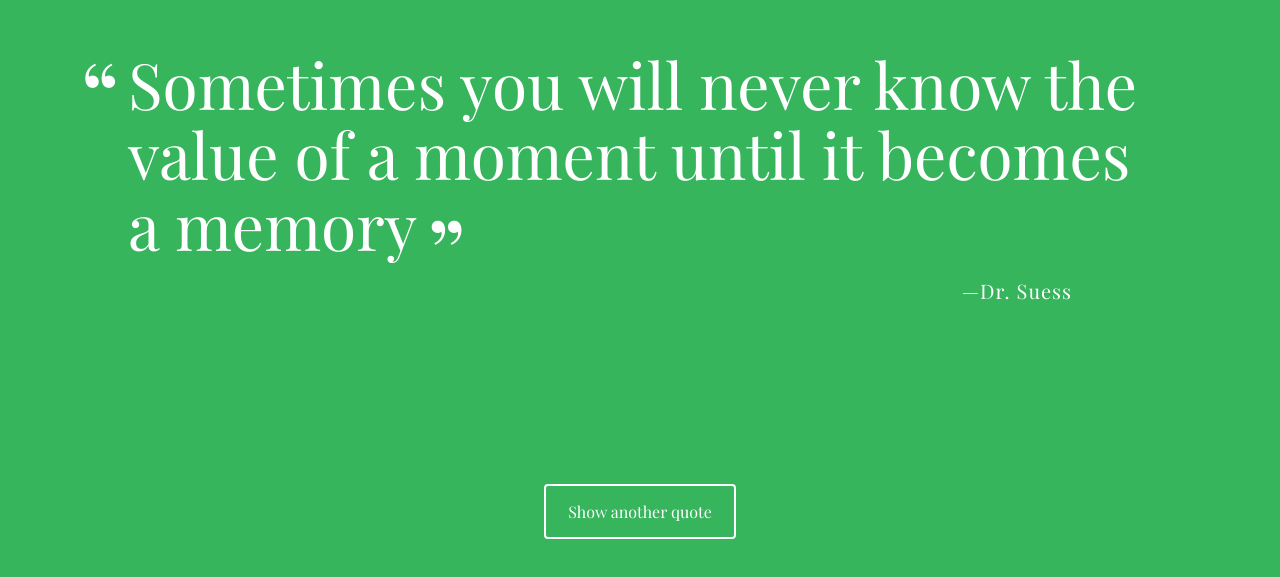
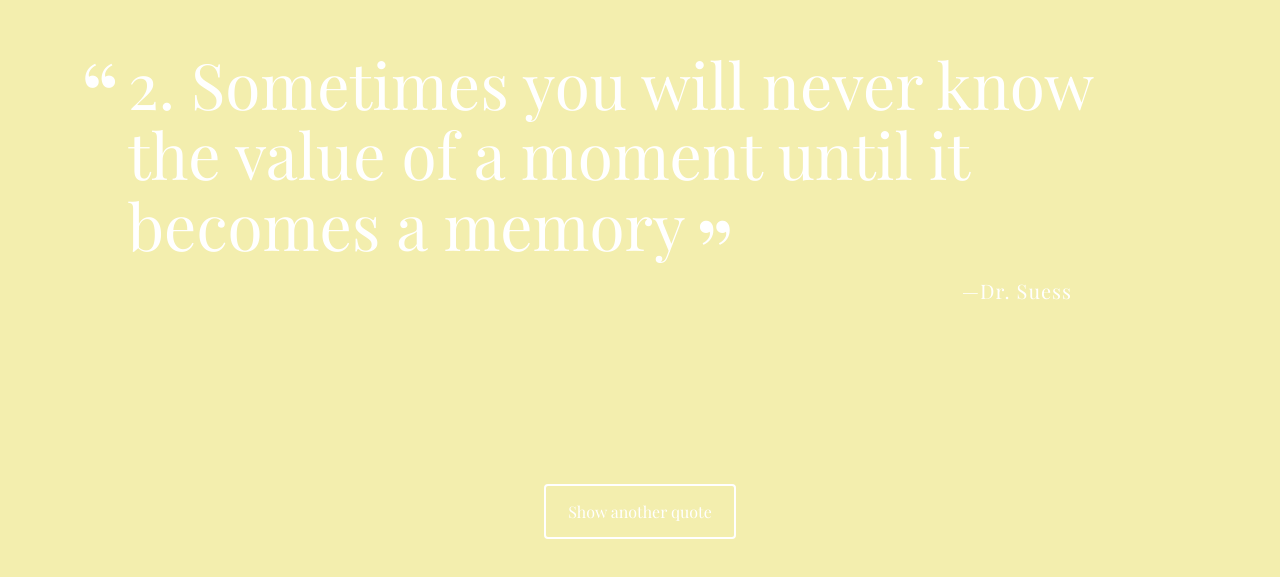
Before and after one commit to adelcanto/random-quote-v2, a plain HTML site: page index.html in a window 1280 px wide. Shown: the part 111-688 px from the top of the page. Drawn offline with nearby package versions, Linux system fonts and the light colour scheme; a web font is replaced by a local one.

Commit message:
Add functionality

```diff
--- a/index.html
+++ b/index.html
@@ -7,7 +7,7 @@
   <link rel="stylesheet" href="css/normalize.css">
   <link rel="stylesheet" href="css/styles.css">
 </head>
-<body>
+<body id="bodyStyle">
   <div class="container">
     <div id="quote-box">
     </div>
--- a/js/quotes.js
+++ b/js/quotes.js
@@ -1,28 +1,30 @@
 var quotes = [
 {
-  quote: 'You can do anything but not everything',
+  quote: '1. You can do anything but not everything',
   source: 'David Allen',
   citation: 'Making It All Work',
-  year: 2009
+  year: 2009,
+  tags: 'Motivation'
 },
 {
-  quote: 'Sometimes you will never know the value of a moment until it becomes a memory',
+  quote: '2. Sometimes you will never know the value of a moment until it becomes a memory',
   source: 'Dr. Suess',
 },
 {
-  quote: 'Life is to be lived, not controlled; and humanity is won by continuing to play in face of certain defeat.',
+  quote: '3. Life is to be lived, not controlled; and humanity is won by continuing to play in face of certain defeat.',
   source: 'Ralph Ellison',
   citation: 'Invisible Man',
   year: 1952
 },
 {
-  quote: 'It sounds plausible enough tonight, but wait until tomorrow. Wait for the common sense of the morning.',
+  quote: '4. It sounds plausible enough tonight, but wait until tomorrow. Wait for the common sense of the morning.',
   source: 'H.G.Wells',
   citation: 'The Time Machine',
   year: 1895
 },
 {
-  quote: 'The true sign of intelligence is not knowledge but imagination',
-  source: 'Albert Eisntein'
+  quote: '5. The true sign of intelligence is not knowledge but imagination',
+  source: 'Albert Eisntein',
+  tags: 'Intelligence'
 }
 ];
--- a/js/script.js
+++ b/js/script.js
@@ -1,12 +1,37 @@
+var arr = quotes.slice(0);
+var randomNum;
+
 // function to select and return a random quote object from the quotes array
 function getRandomQuote (num) {
-  var randomNum = Math.floor(Math.random() * num);
-  return quotes[randomNum];
+      randomNum = Math.floor(Math.random() * num);
+      return arr[randomNum];
+    }
+
+// function to generate random number between 0 and 256
+function getRandomNumber () {
+  return Math.floor(Math.random() * 256);
+}
+
+// function to generate random color and change background and button color
+function getRandomColor () {
+  var randColor = 'rgb(' + getRandomNumber() + ', ' + getRandomNumber() + ', ' + getRandomNumber() + ')'
+  document.getElementById('bodyStyle').style.backgroundColor = randColor;
+  document.getElementById('loadQuote').style.backgroundColor = randColor;
+}
+
+// functio to remove sected quote and reload array with quotes when empty
+function modifyArr () {
+  arr.splice(arr.indexOf(arr[randomNum]),1);
+  if (arr.length < 1) {
+    arr = quotes.slice(0);
+  }
 }
 
 // function to call geRandomQuote and construct a string with the different properties
 function printQuote () {
-  var randQuote = getRandomQuote(quotes.length);
+    console.log(arr);
+    var randQuote = getRandomQuote(arr.length);
+    modifyArr();
     var message = '<p class="quote">' + randQuote.quote + '</p>';
     message += '<p class="source">' + randQuote.source ;
     if (randQuote.citation != null) {
@@ -15,12 +40,18 @@ function printQuote () {
     if (randQuote.year != null) {
       message += '<span class="year">' + randQuote.year + '</span>';
     }
+    if (randQuote.tags != null) {
+      message += '<span class="citation">' + randQuote.tags + '</span>';
+    }
     message += '</p>';
+    getRandomColor();
     document.getElementById('quote-box').innerHTML = message;
+
 }
 
 // call to function printQuote for random quote appearing when opening site
 printQuote();
+
 // event listener to respond to "Show another quote" button clicks
 // when user clicks anywhere on the button, the "printQuote" function is called
 document.getElementById('loadQuote').addEventListener("click", printQuote, false);
```
Lines whose indentation alone changed are shown as unchanged.
